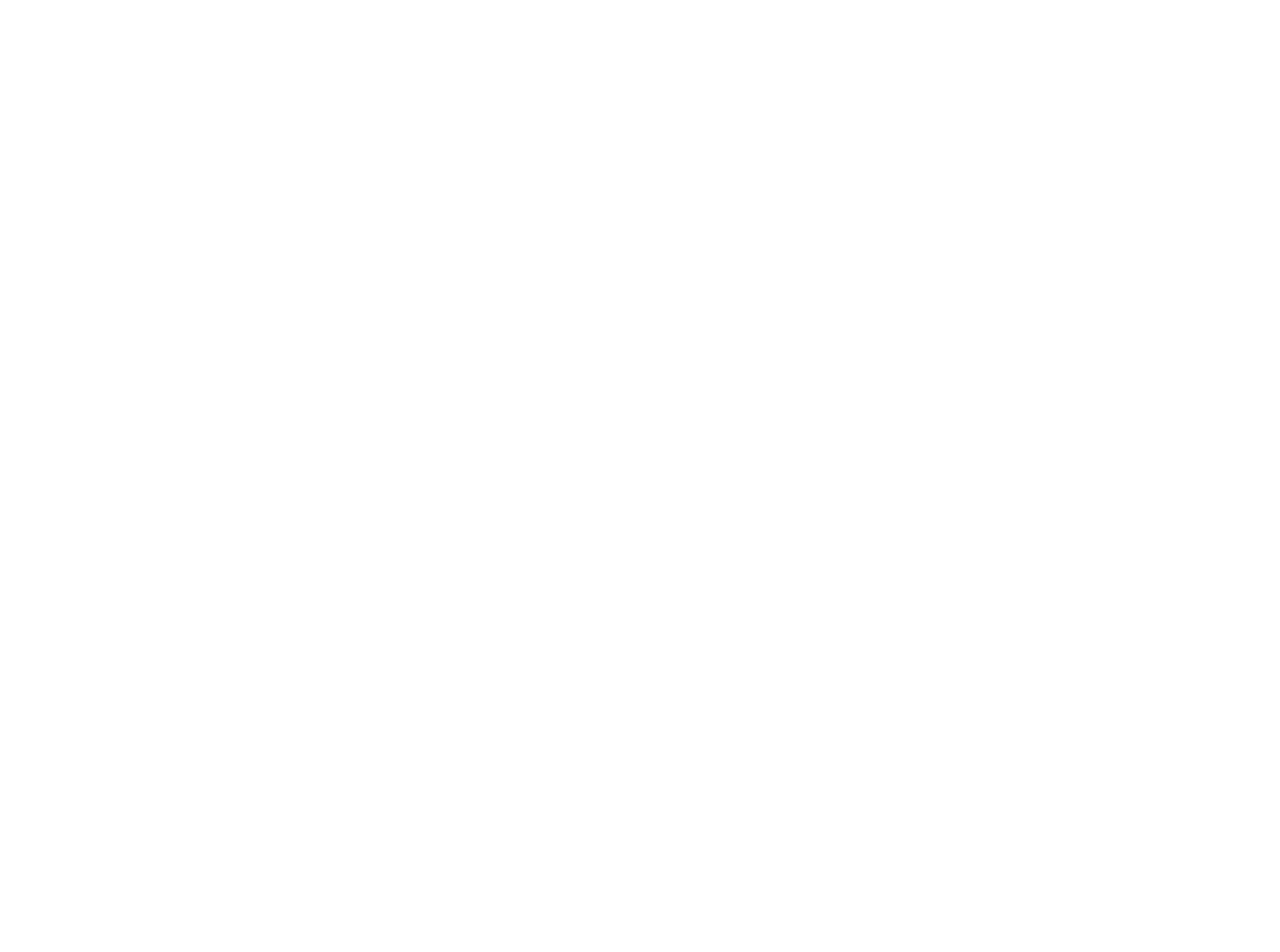
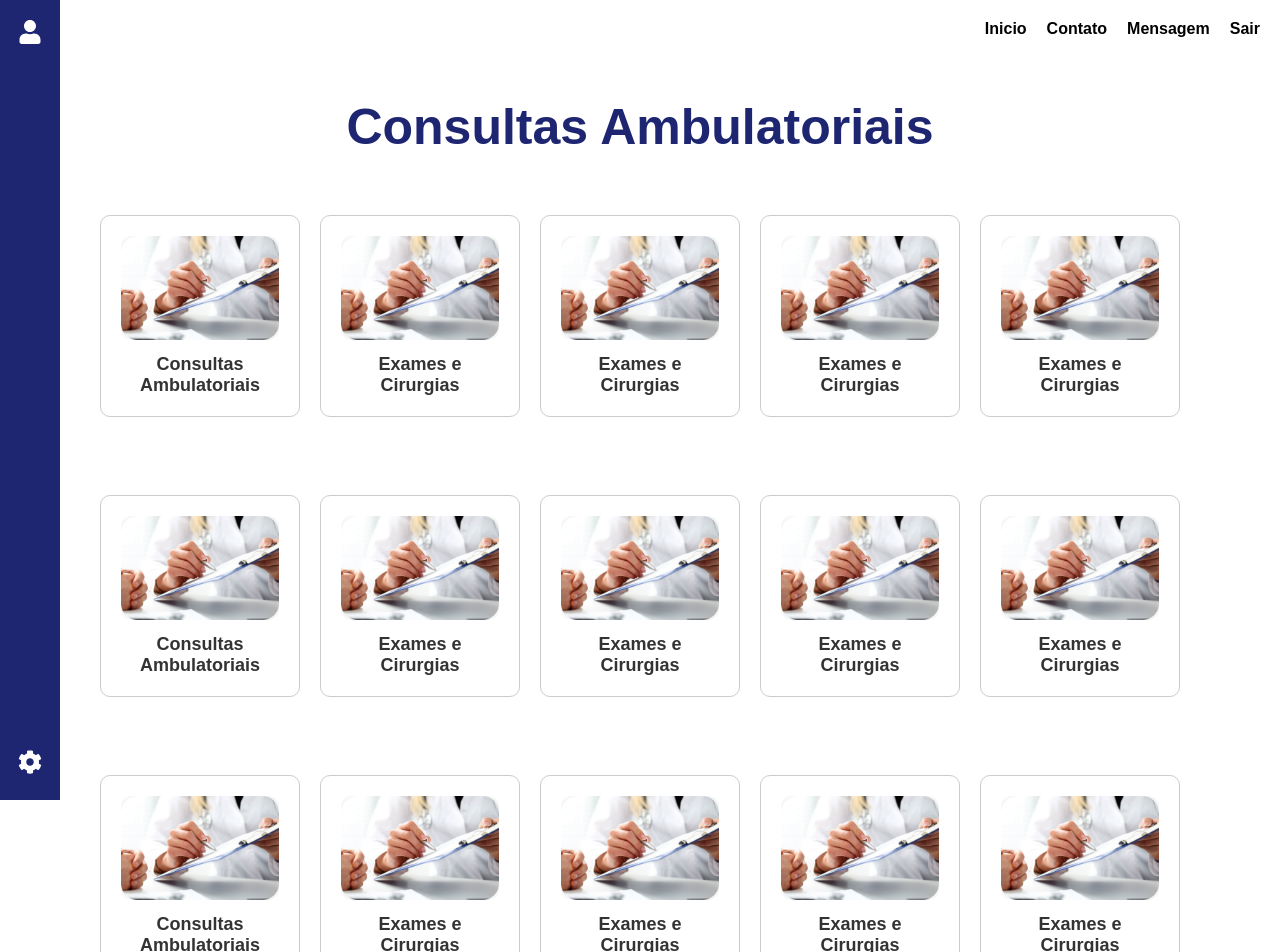
Before and after one commit to PETcisam/PetFilasInteligentes, a React (Create React App) app in the folder FrontendPET/: page /paciente/consultas in a window 1280 px wide. Before the commit this address had no page. Shown: the top 952 px of the page. Before the commit the page ends 800 px from the top, so only its background shows below. Built offline with nearby package versions, Linux system fonts and the light colour scheme.

Commit message:
paginaconsulamb

```diff
--- a/FrontendPET/src/App.js
+++ b/FrontendPET/src/App.js
@@ -5,6 +5,7 @@
 import Cadastro from "./Cadastro";
 import Grid from "./Grid";
 import HomePaciente from "./PacientePages/HomePaciente";
+import ConsulAmb from "./PacientePages/ConsulAmb";
 import HomeAdm from "./AdmPages/HomeAdm";
 import HomeMedico from "./MedicoPages/HomeMedico";
 
@@ -15,6 +16,7 @@
       <Routes>
       <Route path="/" element={<Main/>} />
         <Route path="/paciente/home" element={<HomePaciente/>} />
+        <Route path="/paciente/consultas" element={<ConsulAmb/>} />
         <Route path="/medico/home" element={<HomeMedico/>} />
         <Route path="/adm/home" element={<HomeAdm/>} />
         <Route path="/login" element={<Login />} />
--- /dev/null
+++ b/FrontendPET/src/PacientePages/ConsulAmb.css
@@ -0,0 +1,35 @@
+.consuls-container, .consuls2-container, .consuls3-container {
+    display: flex;
+    justify-content: center;
+    align-items: center;
+    height: 30vh;
+    gap: 20px;
+    margin: 40px 0;
+}
+
+  .consul {
+    max-width: 200px;
+    text-align: center;
+    border: 1px solid #ccc;
+    padding: 20px;
+    border-radius: 10px;
+    transition: transform 0.3s, box-shadow 0.3s;
+  }
+
+  .consul:hover {
+    transform: scale(1.05);
+    box-shadow: 0 4px 8px rgba(0, 0, 0, 0.1);
+  }
+
+  .consul-image {
+    max-width: 100%;
+    height: auto;
+    border-radius: 10px;
+  }
+
+  .consul-text {
+    margin-top: 10px;
+    font-size: 18px;
+    font-weight: bold;
+    color: #333;
+  }
--- /dev/null
+++ b/FrontendPET/src/PacientePages/ConsulAmb.js
@@ -0,0 +1,149 @@
+import { FaUser, FaCog } from 'react-icons/fa';
+import { Link } from 'react-router-dom';
+import './ConsulAmb.css'
+import img4 from './examcirur.jpeg';
+
+
+function ConsulAmb(){
+
+    return(
+        <div>
+             {/* topbar    */}
+    <header className="header">
+      <div className="logo">
+        {/* <img src={} alt="Logo" /> */}
+      </div>
+      <nav className="menu">
+        <ul>
+          <li><a href="/">Inicio</a></li>
+          <li><a href="#consul2">Contato</a></li>
+          <li><a href="#consul3">Mensagem</a></li>
+          <li><a href="/">Sair</a></li>
+        </ul>
+      </nav>
+    </header>
+
+        {/* barra lateral */}
+        <div className="sidebar">
+        <div className="icon profile-icon">
+          <FaUser />
+        </div>
+        <div className="spacer"></div>
+        <div className="icon settings-icon">
+          <FaCog />
+        </div>
+      </div>
+
+        {/* objeto central */}
+        {/* de 5 em 5 */}
+            <div className="titulohomepdiv">
+                <h1 className="titulohomep">Consultas Ambulatoriais</h1>
+            </div>
+            <div className="consuls-container">
+                <div className="consul">
+                    <Link to="#/page1">
+                        <img src={img4} alt="Consultas Ambulatoriais" className="consul-image" />
+                        <div className="consul-text">Consultas Ambulatoriais</div>
+                    </Link>
+                </div>
+                <div className="consul">
+                    <Link to="#/page2">
+                        <img src={img4} alt="Exames e Cirurgias" className="consul-image" />
+                        <div className="consul-text">Exames e Cirurgias</div>
+                    </Link>
+                </div>
+                <div className="consul">
+                    <Link to="#/page2">
+                        <img src={img4} alt="Exames e Cirurgias" className="consul-image" />
+                        <div className="consul-text">Exames e Cirurgias</div>
+                    </Link>
+                </div>
+                <div className="consul">
+                    <Link to="#/page2">
+                        <img src={img4} alt="Exames e Cirurgias" className="consul-image" />
+                        <div className="consul-text">Exames e Cirurgias</div>
+                    </Link>
+                </div>
+                <div className="consul">
+                    <Link to="#/page2">
+                        <img src={img4} alt="Exames e Cirurgias" className="consul-image" />
+                        <div className="consul-text">Exames e Cirurgias</div>
+                    </Link>
+                </div>
+            </div>
+
+            {/* segunda linha */}
+            <div className="consuls2-container">
+                <div className="consul">
+                    <Link to="#/page1">
+                        <img src={img4} alt="Consultas Ambulatoriais" className="consul-image" />
+                        <div className="consul-text">Consultas Ambulatoriais</div>
+                    </Link>
+                </div>
+                <div className="consul">
+                    <Link to="#/page2">
+                        <img src={img4} alt="Exames e Cirurgias" className="consul-image" />
+                        <div className="consul-text">Exames e Cirurgias</div>
+                    </Link>
+                </div>
+                <div className="consul">
+                    <Link to="#/page2">
+                        <img src={img4} alt="Exames e Cirurgias" className="consul-image" />
+                        <div className="consul-text">Exames e Cirurgias</div>
+                    </Link>
+                </div>
+                <div className="consul">
+                    <Link to="#/page2">
+                        <img src={img4} alt="Exames e Cirurgias" className="consul-image" />
+                        <div className="consul-text">Exames e Cirurgias</div>
+                    </Link>
+                </div>
+                <div className="consul">
+                    <Link to="#/page2">
+                        <img src={img4} alt="Exames e Cirurgias" className="consul-image" />
+                        <div className="consul-text">Exames e Cirurgias</div>
+                    </Link>
+                </div>
+            </div>
+
+            {/* terceira coluna */}
+
+            <div className="consuls3-container">
+                <div className="consul">
+                    <Link to="#/page1">
+                        <img src={img4} alt="Consultas Ambulatoriais" className="consul-image" />
+                        <div className="consul-text">Consultas Ambulatoriais</div>
+                    </Link>
+                </div>
+                <div className="consul">
+                    <Link to="#/page2">
+                        <img src={img4} alt="Exames e Cirurgias" className="consul-image" />
+                        <div className="consul-text">Exames e Cirurgias</div>
+                    </Link>
+                </div>
+                <div className="consul">
+                    <Link to="#/page2">
+                        <img src={img4} alt="Exames e Cirurgias" className="consul-image" />
+                        <div className="consul-text">Exames e Cirurgias</div>
+                    </Link>
+                </div>
+                <div className="consul">
+                    <Link to="#/page2">
+                        <img src={img4} alt="Exames e Cirurgias" className="consul-image" />
+                        <div className="consul-text">Exames e Cirurgias</div>
+                    </Link>
+                </div>
+                <div className="consul">
+                    <Link to="#/page2">
+                        <img src={img4} alt="Exames e Cirurgias" className="consul-image" />
+                        <div className="consul-text">Exames e Cirurgias</div>
+                    </Link>
+                </div>
+            </div>
+
+
+        </div>
+    )
+}
+
+export default ConsulAmb
```
Also changed, not shown: FrontendPET/src/PacientePages/HomePaciente.js (indentation only).
